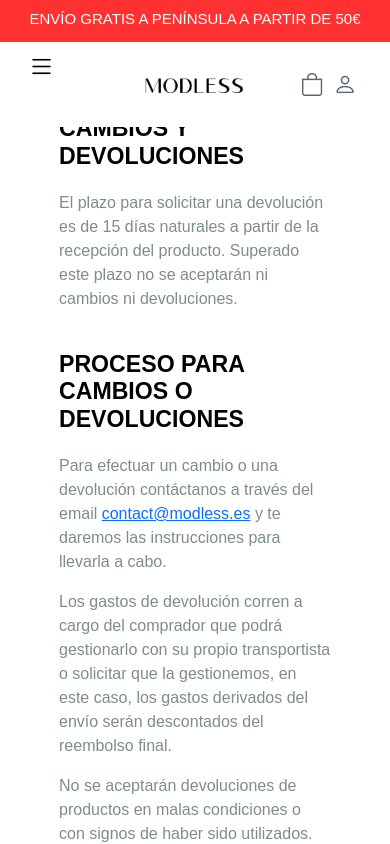
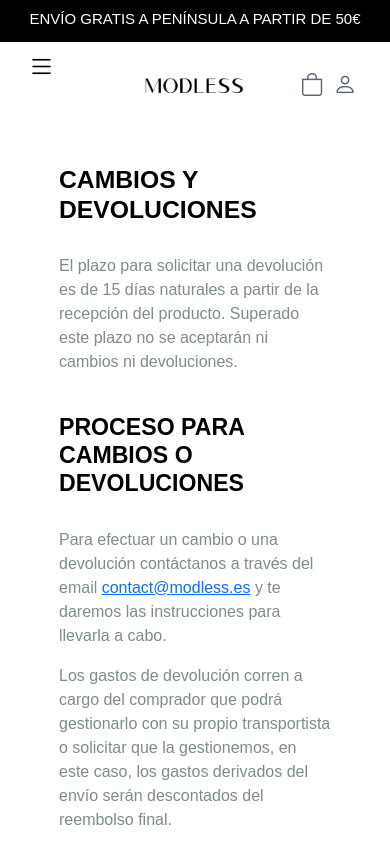
Before and after one commit to SildelaBarrera/Front-Deploy-Modless, an Angular app: page /devolucion in a window 390 px wide. Shown: the top 844 px of the page. Built offline with nearby package versions, Linux system fonts and the light colour scheme; a web font is replaced by a local one.

Commit message:
titulos footer

```diff
--- a/src/app/features/footer-pages/aviso/aviso.component.css
+++ b/src/app/features/footer-pages/aviso/aviso.component.css
@@ -36,8 +36,17 @@ h2, h3 {
   color: #000000;  /* Gris oscuro para los títulos */
   margin-bottom: 20px;
 }
-
+h2{
+  margin-top: 180px;
+}
 p {
   font-size: 1rem;
   color: #000000;  /* Gris más claro para el texto */
 }
+
+@media (max-width: 768px) {
+
+  h2{
+    margin-top: 50px;
+  }
+}
--- a/src/app/features/footer-pages/devolucion/devolucion.component.css
+++ b/src/app/features/footer-pages/devolucion/devolucion.component.css
@@ -35,7 +35,10 @@ body {
   h2, h3 {
     font-weight: 600;
     color: #000000;  /* Gris oscuro para los títulos */
-    margin-bottom: 20px;
+    margin-bottom: 30px;
+  }
+  h2{
+    margin-top: 180px;
   }
 
   p {
@@ -55,3 +58,10 @@ body {
 .section ul li {
     margin-bottom: 10px;
 }
+
+@media (max-width: 768px) {
+
+  h2{
+    margin-top: 50px;
+  }
+}
--- a/src/app/features/footer-pages/devolucion/devolucion.component.html
+++ b/src/app/features/footer-pages/devolucion/devolucion.component.html
@@ -1,7 +1,7 @@
 <body>
     <div class="contenedor">
         <div class="section">
-            <h3>CAMBIOS Y DEVOLUCIONES</h3>
+            <h2>CAMBIOS Y DEVOLUCIONES</h2>
             <p>El plazo para solicitar una devolución es de 15 días naturales a partir de la recepción del producto. Superado este plazo no se aceptarán ni cambios ni devoluciones.</p>
         </div>
 
--- a/src/app/features/footer-pages/envios/envios.component.css
+++ b/src/app/features/footer-pages/envios/envios.component.css
@@ -37,6 +37,9 @@ body {
     color: #000000;  /* Gris oscuro para los títulos */
     margin-bottom: 20px;
   }
+  h2{
+    margin-top: 180px;
+  }
 
   p {
     font-size: 1rem;
@@ -55,3 +58,10 @@ body {
 .section ul li {
     margin-bottom: 10px;
 }
+
+@media (max-width: 768px) {
+
+  h2{
+    margin-top: 50px;
+  }
+}
--- a/src/app/features/footer-pages/envios/envios.component.html
+++ b/src/app/features/footer-pages/envios/envios.component.html
@@ -6,7 +6,7 @@
     </script>
 <div class="contenedor">
     <div class="section">
-        <h3>POLÍTICA DE ENVÍOS</h3>
+        <h2>POLÍTICA DE ENVÍOS</h2>
     </div>
 
     <div class="section">
--- a/src/app/features/footer-pages/privacidad/privacidad.component.css
+++ b/src/app/features/footer-pages/privacidad/privacidad.component.css
@@ -14,6 +14,7 @@ body {
     "slnt" 0;
     font-size: medium;
     margin-top:95px;
+
 }
 
 
@@ -22,7 +23,6 @@ body {
   max-width: 960px;
   width: 80%;
   padding: 20px;
-
 }
 
 /* Estilos de las secciones */
@@ -37,6 +37,9 @@ h2, h3 {
   font-weight: 600;
   color: #000000;  /* Gris oscuro para los títulos */
   margin-bottom: 20px;
+}
+h2{
+  margin-top: 180px;
 }
 
 p {
@@ -55,3 +58,10 @@ p {
     .section ul li {
       margin-bottom: 10px;
     }
+
+
+    @media (max-width: 768px) {
+      h2{
+        margin-top: 70px;
+      }
+}
--- a/src/app/features/footer-pages/terminos/terminos.component.css
+++ b/src/app/features/footer-pages/terminos/terminos.component.css
@@ -37,6 +37,9 @@ h2, h3 {
   color: #000000;  /* Gris oscuro para los títulos */
   margin-bottom: 20px;
 }
+h2{
+  margin-top: 180px;
+}
 
 p {
   font-size: 1rem;
@@ -55,3 +58,10 @@ p {
   .section ul li {
     margin-bottom: 10px;
   }
+
+  @media (max-width: 768px) {
+
+    h2{
+      margin-top: 70px;
+    }
+  }
--- a/src/app/features/sidebar-pages/about/about.component.html
+++ b/src/app/features/sidebar-pages/about/about.component.html
@@ -5,9 +5,10 @@
         </div>
         <div class="bloque1">
             <div class='text1'>
+
+                <p>En Modless creemos que la moda no se trata de seguir tendencias, si no de crear prendas con alma, de calidad y que perduren en el tiempo. La moda lenta es nuestro ADN, por ello todas las prendas se diseñan y producen en España con una política de stock cero.
                 <p>Nuestras prioridades son la comodidad y el diseño por ello ofrecemos prendas que se adapten fácilmente al cuerpo de cada mujer para que se sientan seguras de sí mismas cuando las lleven puesta.
-                </p>
-                <p>En Modless creemos que la moda no se trata de seguir tendencias, si no de crear prendas con alma, de calidad y que perduren en el tiempo. La moda lenta es nuestro ADN, por ello todas las prendas se diseñan y producen en España con una política de stock cero.
+                    </p>
                 <p>Abogamos por un estilo de vida lenta, consciente y sostenible. Utilizamos fibras naturales y recicladas con el deseo de minimizar el impacto medioambiental en nuestros procesos de producción.</p>
                 <p>Modless es más que una marca, es un compromiso con el presente y con el futuro. Fieles a nuestro lema “Slow is the new black” invitamos a todas las mujeres a unirse a este movimiento de estilo de vida consciente, donde es imprescindible apreciar los detalles y valorar el trabajo y el buen hacer. Nosotros nos comprometemos a seguir aportando nuestro granito de arena para hacer de este mundo algo mejor.</p>
             </div>
@@ -22,11 +23,11 @@
                 <img class='photo' src="/about2.jpg">
             </div>
             <div class='text2'>
-                <p>Nuestras prioridades son la comodidad y el diseño por ello ofrecemos prendas que se adapten fácilmente al cuerpo de cada mujer para que se sientan seguras de sí mismas cuando las lleven puesta.
+                <p>At Modless, we believe that fashion is not about following trends but about creating garments with soul, quality, and longevity. Slow fashion is our DNA; that’s why all our pieces are designed and produced in Spain with a zero-stock policy.
                 </p>
-                <p>En Modless creemos que la moda no se trata de seguir tendencias, si no de crear prendas con alma, de calidad y que perduren en el tiempo. La moda lenta es nuestro ADN, por ello todas las prendas se diseñan y producen en España con una política de stock cero.
-                <p>Abogamos por un estilo de vida lenta, consciente y sostenible. Utilizamos fibras naturales y recicladas con el deseo de minimizar el impacto medioambiental en nuestros procesos de producción.</p>
-                <p>Modless es más que una marca, es un compromiso con el presente y con el futuro. Fieles a nuestro lema “Slow is the new black” invitamos a todas las mujeres a unirse a este movimiento de estilo de vida consciente, donde es imprescindible apreciar los detalles y valorar el trabajo y el buen hacer. Nosotros nos comprometemos a seguir aportando nuestro granito de arena para hacer de este mundo algo mejor.</p>
+                <p>Our priorities are comfort and design. That’s why we offer garments that easily adapt to every woman's body, allowing them to feel confident when wearing them.
+                <p>We stand for a slow, conscious, and sustainable lifestyle. We use natural and recycled fibers with the goal of minimizing the environmental impact of our production processes.</p>
+                <p>Modless is more than just a brand—it is a commitment to the present and the future. Staying true to our motto, "Slow is the new black," we invite all women to join this conscious lifestyle movement, where appreciating details and valuing craftsmanship are essential. We are committed to doing our part to make the world a better place.</p>
             </div>
 
         </div>
--- a/src/app/features/sidebar-pages/contacto/contacto.component.css
+++ b/src/app/features/sidebar-pages/contacto/contacto.component.css
@@ -26,7 +26,6 @@ body {
     padding: 20px;
     background: white;
     border-radius: 10px;
-    box-shadow: 0px 0px 10px rgba(0, 0, 0, 0.1);
     display: flex;
     flex-direction: column;
     gap:30px;
@@ -41,9 +40,10 @@ body {
     padding: 10px;
     margin-top: 10px;
     margin: auto;
+  }
+  p{
     text-align: justify;
   }
-
   button {
     width: 100%;
     padding: 10px;
@@ -61,9 +61,9 @@ body {
     cursor: not-allowed;
   }
 
-  small {
+  /* small {
     color: red;
-  }
+  } */
 
   @media (max-width: 768px) {
     .container {
@@ -72,7 +72,6 @@ body {
       padding: 20px;
       background: white;
       border-radius: 10px;
-      box-shadow: 0px 0px 10px rgba(0, 0, 0, 0.1);
       display: flex;
       flex-direction: column;
       justify-content: center;
@@ -87,4 +86,7 @@ body {
       text-align: justify;
       margin: auto;
     }
+    p{
+      text-align: justify;
+    }
   }
--- a/src/app/shared/components/footer/footer.component.html
+++ b/src/app/shared/components/footer/footer.component.html
@@ -24,6 +24,9 @@
           <a routerLink="/envios">Política de Envíos y Devoluciones</a>
         </li>
         <li class="list-inline-item d-block d-md-inline">
+          <a routerLink="/devolucion">Cambios y Devoluciones</a>
+        </li>
+        <li class="list-inline-item d-block d-md-inline">
           <a routerLink="/privacidad">Política de Privacidad</a>
         </li>
         <li class="list-inline-item d-block d-md-inline">
--- a/src/app/shared/components/header/header.component.css
+++ b/src/app/shared/components/header/header.component.css
@@ -10,7 +10,7 @@ html, body {
 .header {
     height: 5vh;
     width: 100%;
-    background-color: rgb(255, 49, 49);
+    background-color: rgb(0, 0, 0);
     display: flex;
     padding-top: 2px;
     justify-content: center;
@@ -51,7 +51,7 @@ h6{
     align-items: center;
     padding-right: 20px;
     transition: background-color 0.3s ease-in-out;
-    border: rgb(209, 97, 48) solid px;
+
 }
 .transparent {
     background-color: transparent !important;
--- a/src/index.html
+++ b/src/index.html
@@ -4,7 +4,8 @@
   <meta charset="utf-8">
   <title>ModlessFront</title>
   <base href="/">
-  <meta name="viewport" content="width=device-width, initial-scale=1">
+  <meta name="viewport" content="width=device-width, initial-scale=1.0" />
+
   <link rel="icon" type="image/x-icon" href="favicon.ico">
   <link href="https://cdn.jsdelivr.net/npm/bootstrap-icons/font/bootstrap-icons.css" rel="stylesheet">
 
```
